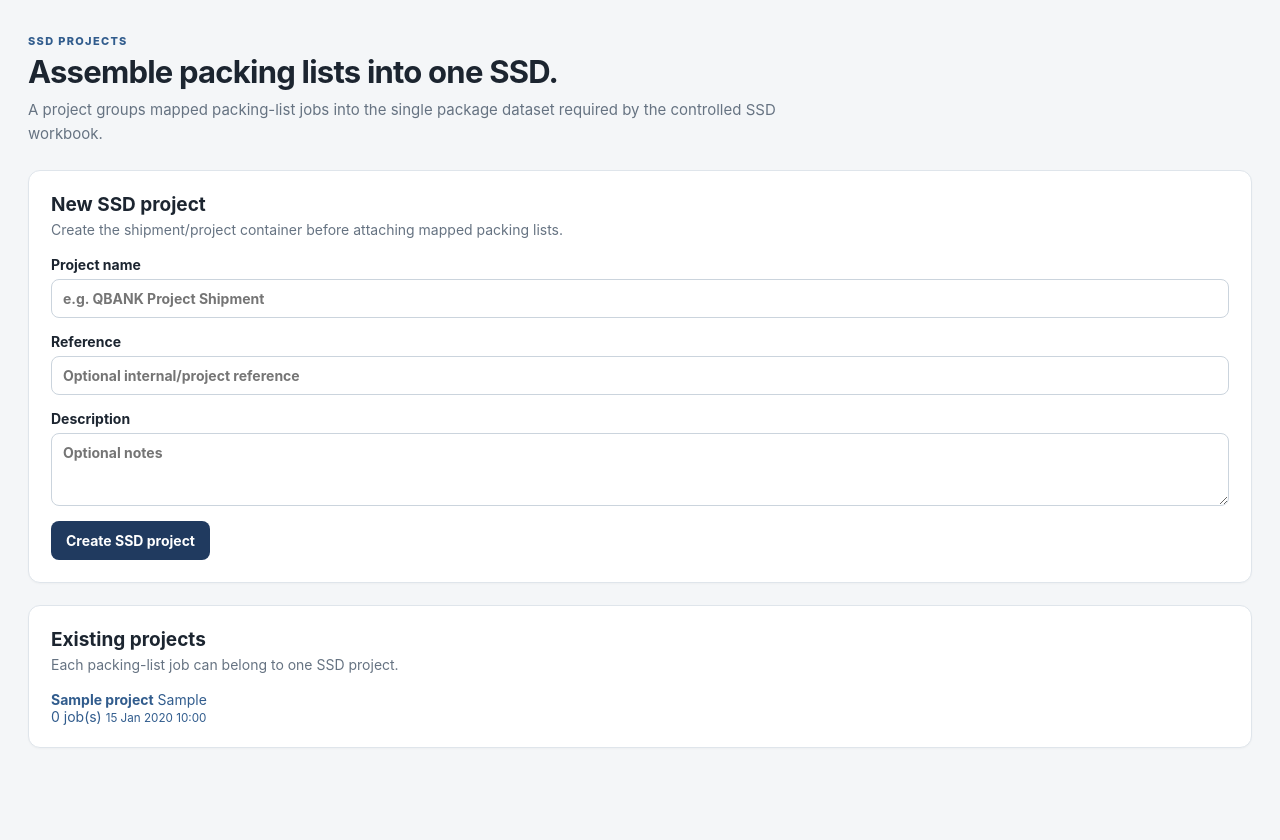
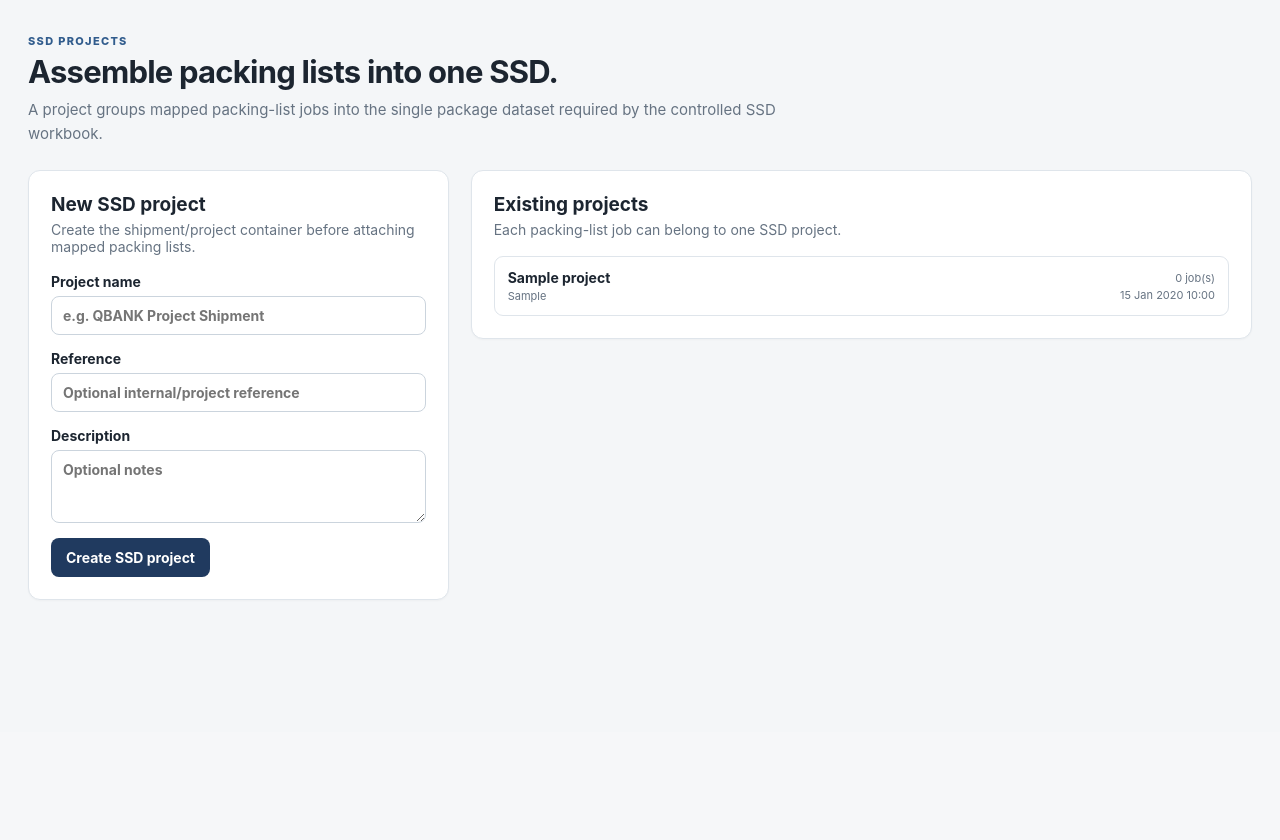
Before and after one commit to zageabb/PackBridge, a Flask app: page /projects/ in a window 1280 px wide. Shown: the part 68-908 px from the top of the page. After the commit the page ends 668 px from the top, so only its background shows below. Run offline with Flask 3, Linux system fonts and the light colour scheme; tables that the repository leaves empty hold one stand-in row (values such as "Sample post").

Commit message:
style: add SSD project aggregation workspace

```diff
--- a/packbridge/static/css/app.css
+++ b/packbridge/static/css/app.css
@@ -824,3 +824,91 @@ body.resizing-assistant {
   display: flex;
   justify-content: flex-end;
 }
+
+
+/* SSD project aggregation workspace */
+.projects-layout {
+  display: grid;
+  grid-template-columns: minmax(320px, .7fr) minmax(0, 1.3fr);
+  gap: 22px;
+  align-items: start;
+}
+.project-list {
+  display: grid;
+  gap: 8px;
+}
+.project-list > a {
+  display: flex;
+  justify-content: space-between;
+  gap: 16px;
+  align-items: center;
+  border: 1px solid var(--line);
+  border-radius: 9px;
+  padding: 12px 13px;
+  color: var(--text);
+}
+.project-list > a:hover {
+  text-decoration: none;
+  border-color: var(--accent-2);
+  background: #fafbfd;
+}
+.project-list > a > div:first-child,
+.project-list-meta {
+  display: grid;
+  gap: 3px;
+}
+.project-list span,
+.project-list small {
+  color: var(--muted);
+  font-size: 11px;
+}
+.project-list-meta {
+  text-align: right;
+  white-space: nowrap;
+}
+.project-heading {
+  align-items: center;
+}
+.attach-job-form {
+  display: grid;
+  grid-template-columns: minmax(240px, 1fr) auto;
+  gap: 9px;
+  margin-top: 14px;
+}
+.btn-small {
+  padding: 6px 9px;
+  font-size: 11px;
+}
+.project-generation-bar {
+  margin-top: 14px;
+  border: 1px solid var(--line);
+  border-radius: 9px;
+  padding: 11px 13px;
+  display: flex;
+  justify-content: space-between;
+  align-items: center;
+  gap: 14px;
+  background: #fafbfd;
+}
+.project-generation-bar > div {
+  display: grid;
+  gap: 2px;
+}
+.project-generation-bar span {
+  color: var(--muted);
+  font-size: 12px;
+}
+
+@media (max-width: 900px) {
+  .projects-layout {
+    grid-template-columns: 1fr;
+  }
+  .attach-job-form {
+    grid-template-columns: 1fr;
+  }
+  .project-heading,
+  .project-generation-bar {
+    align-items: stretch;
+    flex-direction: column;
+  }
+}
```
